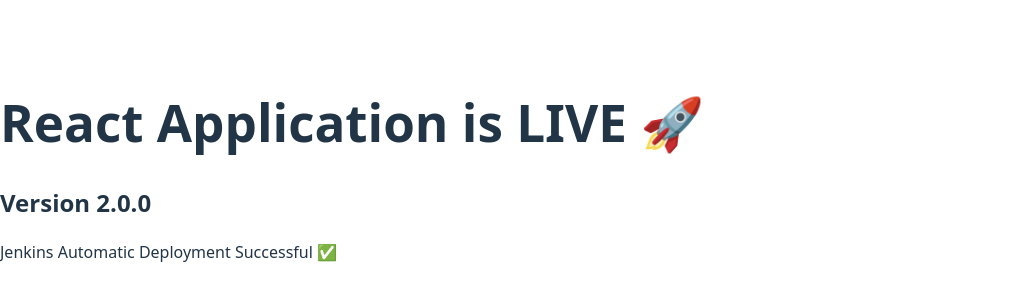
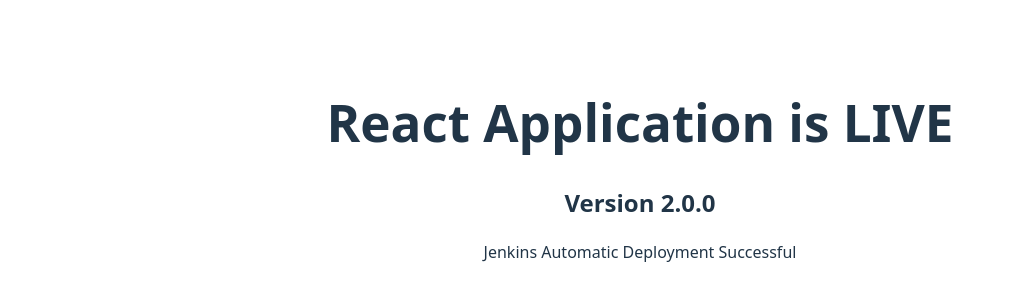
Before and after one commit to Rythamtribhuwan/sample-reactproject, a React (Vite) app: page / in a window 1280 px wide. Shown: the part 230-530 px from the top of the page, without its empty margins (0-1014 px from the left). Built offline with nearby package versions, Linux system fonts and the light colour scheme.

Commit message:
Update App.jsx

```diff
--- a/src/App.jsx
+++ b/src/App.jsx
@@ -1,9 +1,15 @@
+import "./App.css";
+
 function App() {
   return (
-    <div>
-      <h1>React Application is LIVE 🚀</h1>
-      <h2>Version 2.0.0</h2>
-      <p>Jenkins Automatic Deployment Successful ✅</p>
+    <div className="app">
+      <div className="card">
+        <h1>React Application is LIVE</h1>
+
+        <h2>Version 2.0.0</h2>
+
+        <p>Jenkins Automatic Deployment Successful</p>
+      </div>
     </div>
   );
 }
```
